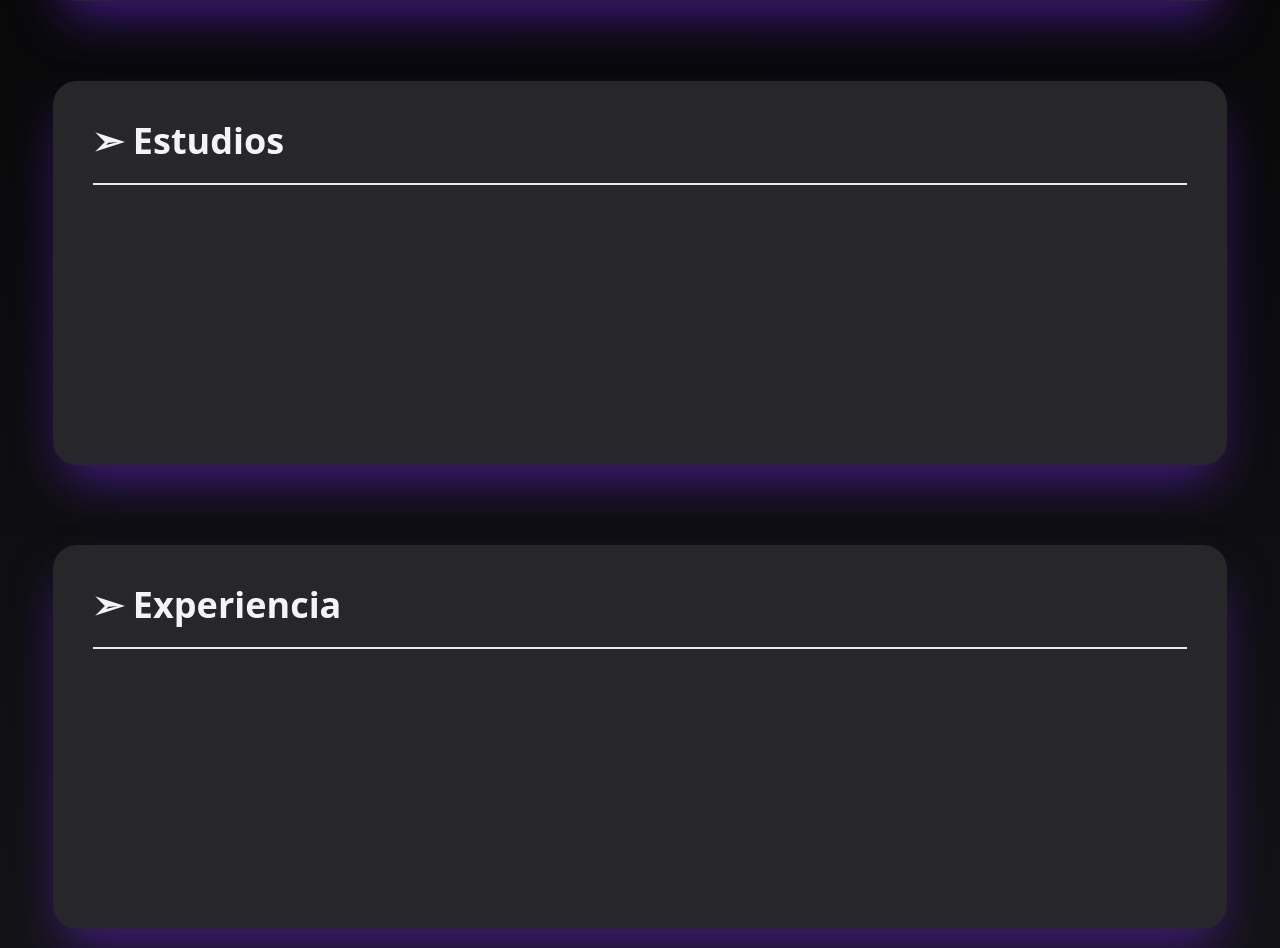
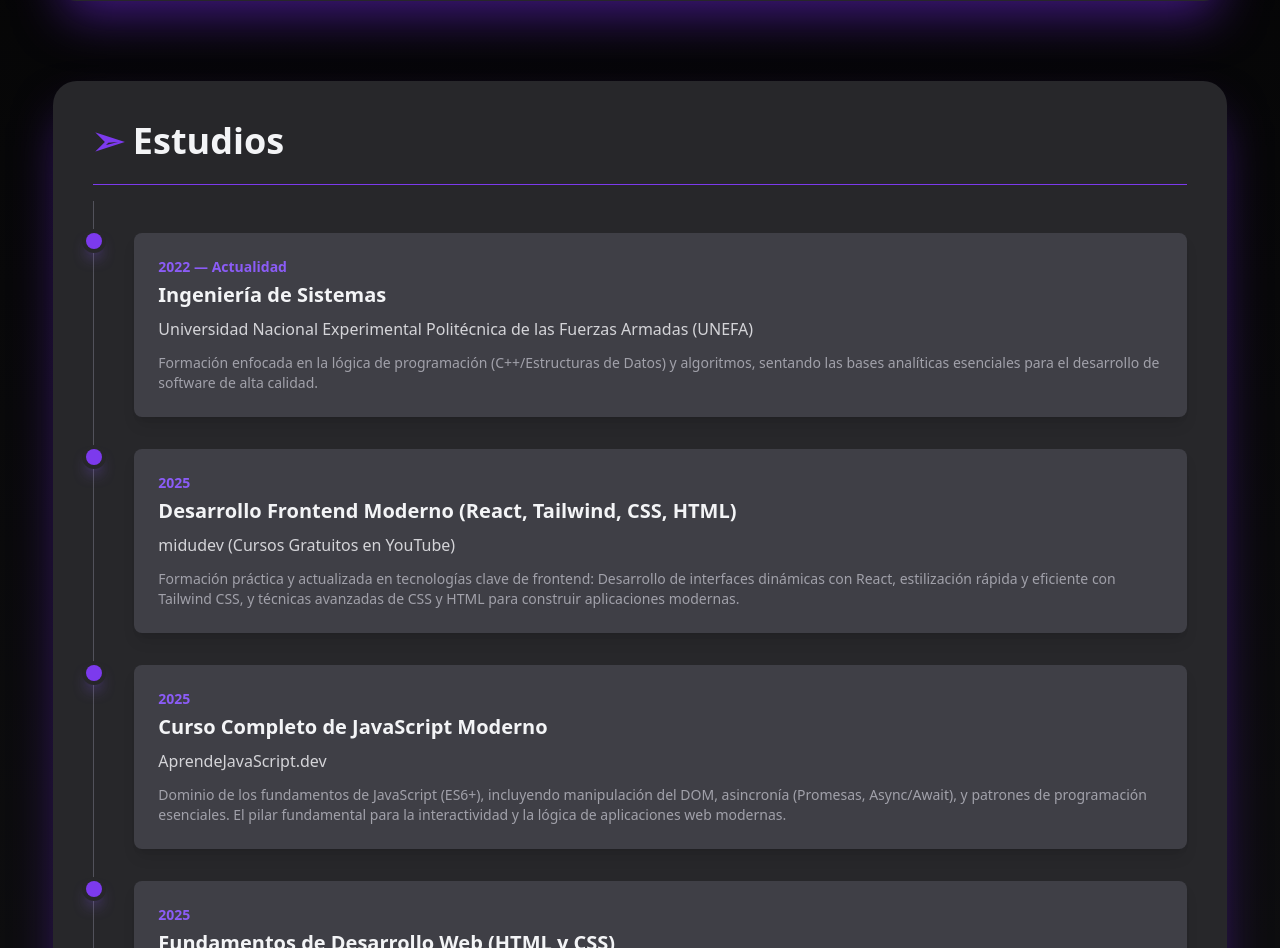
Before and after one commit to Ray-Phamton/Portfolio-Ray, a React (Vite) app: page / in a window 1280 px wide. Shown: the part 1724-2672 px from the top of the page. Built offline with nearby package versions, Linux system fonts and the light colour scheme.

Commit message:
Complete information was added to the studies section and work on that section was completed, beginning with the development of the experience section with a prototype of how the content will be displayed in the future.

```diff
--- a/src/components/Header.jsx
+++ b/src/components/Header.jsx
@@ -2,7 +2,7 @@ export function Header () {
   return (
     <header className=' fixed flex items-center place-items-center top-0 shadow-2xl h-20 w-full z-50 '>
       <div className='flex justify-center items-center pt-3 h-16 sm:w-80 pl-10 '>
-        <button className=' bg-gradient-to-tr from-violet-600 via-indigo-00 via-80% to-blue-600 h-10 w-32 shadow-lg shadow-violet-800/50 rounded-3xl z-10 text-gray-100 hover:scale-110 active:translate-y-1 transition' title='boton de accion'><strong>Contactar</strong></button>
+        <button className=' bg-gradient-to-tr from-violet-600 via-indigo-00 via-80% to-blue-600 h-10 w-32 shadow-lg shadow-violet-700/50 hover:shadow-violet-600 hover:shadow-lg rounded-3xl z-10 text-gray-100 hover:scale-110 active:translate-y-1 transition' title='boton de accion'><strong>Contactar</strong></button>
       </div>
       <div className='flex justify-between py-6 max-w-7xl mx-auto '>
         <ul className='flex whitespace-nowrap space-x-14'>
--- a/src/components/Main.jsx
+++ b/src/components/Main.jsx
@@ -1,5 +1,6 @@
 import ParticleBackground from './BackgroundParticles'
 import { SocialBubbles } from './SocialBubbles'
+import { StudyCard } from './StudyCard'
 
 export function Main () {
   return (
@@ -10,7 +11,7 @@ export function Main () {
       >
         <ParticleBackground />
 
-        <section className='flex flex-col sm:flex-row lg:pl-32 md:pl-20 sm:pl-12 justify-center items-center h-full z-10 pt-20'>
+        <section className='flex flex-col sm:flex-row lg:pl-32 md:pl-20 sm:pl-12  h-full z-10 pt-20'>
           <section className='flex flex-col justify-center sm:items-stretch sm:w-1/2 items-center h-full gap-2 z-10'>
             <img className=' sm:hidden h-52 rounded-full object-cover mt-6' src='https://raw.githubusercontent.com/Ray-Phamton/mini-portfolio/refs/heads/master/public/Raymon-perfil.jpeg' alt='image of Raymon Reyes' />
             <h1 className='lg:text-6xl md:text-5xl text-4xl font-extrabold sm:mb-4 text-gray-100'>Raymon Reyes</h1>
@@ -25,7 +26,7 @@ export function Main () {
 
           <section className='hidden sm:flex flex-col justify-center items-center h-full w-1/2 z-10'>
             <img className=' lg:h-80 md:h-72 sm:h-60 h-52 rounded-full object-cover' src='https://raw.githubusercontent.com/Ray-Phamton/mini-portfolio/refs/heads/master/public/Raymon-perfil.jpeg' alt='image of Raymon Reyes' />
-            <div className='flex items-center h-1/5 sm:gap-2 gap-4'>
+            <div className='flex items-center h-1/5 md:gap-8 sm:gap-2 gap-4 pt-24'>
               <SocialBubbles />
             </div>
           </section>
@@ -34,7 +35,7 @@ export function Main () {
       </section>
 
       <section className='flex flex-col items-center justify-center bg-gradient-to-b from-purple-950  via-black via-5%  to-zinc-900 z-10 gap-20 pt-20'>
-        <div id='About-me' className=' bg-zinc-800 w-11/12 p-10 rounded-3xl shadow-2xl shadow-violet-800/70 mx-auto'>
+        <section id='About-me' className=' bg-zinc-800 w-11/12 p-10 rounded-3xl shadow-2xl shadow-violet-800/70 mx-auto'>
           <h2 className='lg:text-4xl md:text-3xl text-2xl  font-extrabold mb-4 text-gray-100 h-16 border-b border-violet-600'><span className='text-violet-600'>➣</span> Acerca de mí</h2>
           <p className='lg:text-lg sm:text-base text-sm sm:w-3/4 w-full text-gray-100 mb-6'>  ¡Hola!, soy Raymon Reyes, tengo 19 años y soy un Desarrollador Web Junior apasionado por crear aplicaciones web responsivas y funcionales. Mi interés destaca en el desarrollo frontend utilizando la eficiencia de React y la velocidad de Tailwind CSS para crear interfaces rápidas, responsivas y, sobre todo, altamente intuitivas. Mi objetivo no es solo escribir código, sino construir productos digitales que las personas disfruten usar y encuentren utilidad dentro de ellas.
           </p>
@@ -50,27 +51,78 @@ export function Main () {
           <div className='mt-8 pt-4 border-t border-violet-600'>
             <h3 className='text-xl font-bold text-gray-100 mb-4'><span className='text-violet-600'>➣</span> Mi Enfoque</h3>
             <ul className='flex flex-wrap gap-4'>
-              <li className='flex items-center text-zinc-200 bg-gradient-to-tr from-violet-600 via-indigo-00 via-80% to-blue-600 px-4 py-2 rounded-full'>💡 Resolución de Problemas</li>
-              <li className='flex items-center text-zinc-200 bg-gradient-to-tr from-violet-600 via-indigo-00 via-80% to-blue-600 px-4 py-2 rounded-full'>🤝 Colaboración</li>
-              <li className='flex items-center text-zinc-200 bg-gradient-to-tr from-violet-600 via-indigo-00 via-80% to-blue-600 px-4 py-2 rounded-full'>📈 Aprendizaje Rápido</li>
+              <li className='flex items-center text-zinc-200 bg-gradient-to-tr from-violet-600 via-indigo-00 via-80% to-blue-600 px-4 py-2 rounded-full hover:scale-110 hover:shadow-lg hover:shadow-violet-700/50 transition'>💡 Resolución de Problemas</li>
+              <li className='flex items-center text-zinc-200 bg-gradient-to-tr from-violet-600 via-indigo-00 via-80% to-blue-600 px-4 py-2 rounded-full hover:scale-110 hover:shadow-lg hover:shadow-violet-700/70 transition'>🤝 Colaboración</li>
+              <li className='flex items-center text-zinc-200 bg-gradient-to-tr from-violet-600 via-indigo-00 via-80% to-blue-600 px-4 py-2 rounded-full hover:scale-110 hover:shadow-lg hover:shadow-violet-700/70 transition'>📈 Aprendizaje Rápido</li>
             </ul>
           </div>
-        </div>
+        </section>
 
-        <div id='Study' className=' bg-zinc-800 h-96 w-11/12 p-10 rounded-3xl shadow-2xl shadow-violet-800/70'>
-          <h2 className='lg:text-4xl md:text-3xl text-2xl font-extrabold mb-4 text-gray-100 h-16 border-b-2 '>➣ Estudios</h2>
+        <section id='Study' className=' bg-zinc-800 w-11/12 p-10 rounded-3xl shadow-2xl shadow-violet-800/70'>
+          <h2 className='lg:text-4xl md:text-3xl text-2xl  font-extrabold mb-4 text-gray-100 h-16 border-b border-violet-600'><span className='text-violet-600'>➣</span> Estudios</h2>
+
+          <StudyCard
+            year='2022 — Actualidad'
+            certification='Ingeniería de Sistemas'
+            institution='Universidad Nacional Experimental Politécnica de las Fuerzas Armadas (UNEFA)'
+            description='Formación enfocada en la lógica de programación (C++/Estructuras de Datos) y algoritmos, sentando las bases analíticas esenciales para el desarrollo de software de alta calidad.'
+          />
+          <StudyCard
+            year='2025'
+            certification='Desarrollo Frontend Moderno (React, Tailwind, CSS, HTML)'
+            institution='midudev (Cursos Gratuitos en YouTube)'
+            description='Formación práctica y actualizada en tecnologías clave de frontend: Desarrollo de interfaces dinámicas con React, estilización rápida y eficiente con Tailwind CSS, y técnicas avanzadas de CSS y HTML para construir aplicaciones modernas.'
+          />
+          <StudyCard
+            year='2025'
+            certification='Curso Completo de JavaScript Moderno'
+            institution='AprendeJavaScript.dev'
+            description='Dominio de los fundamentos de JavaScript (ES6+), incluyendo manipulación del DOM, asincronía (Promesas, Async/Await), y patrones de programación esenciales. El pilar fundamental para la interactividad y la lógica de aplicaciones web modernas.'
+          />
+          <StudyCard
+            year='2025'
+            certification='Fundamentos de Desarrollo Web (HTML y CSS)'
+            institution='Google actívate (Curso - 1/2)'
+            description='Adquisición de los conocimientos esenciales de HTML5 para la estructuración semántica de páginas web y CSS3 para el diseño, estilo y responsividad básica, estableciendo la base para el desarrollo frontend.'
+          />
+          <StudyCard
+            year='2018 — 2022'
+            certification='Bachillerato en Humanidades y Ciencias Sociales'
+            institution='U.E. Colegio Privado "La Milagrosa"'
+            description='Formación académica general enfocada en el análisis crítico de textos y sistemas de pensamiento, desarrollando habilidades avanzadas en estructura lógica, resolución de problemas complejos y comunicación clara.'
+          />
+        </section>
+
+        <section id='Experience' className=' bg-zinc-800 w-11/12 p-10 rounded-3xl shadow-2xl shadow-violet-800/70'>
+          <h2 className='lg:text-4xl md:text-3xl text-2xl  font-extrabold mb-4 text-gray-100 h-16 border-b border-violet-600'><span className='text-violet-600'>➣</span> Experiencia relevante</h2>
+          <div className='relative mb-12 pl-10 border-l border-zinc-600'>
+            <div className='absolute -left-2 top-1 w-4 h-4 rounded-full bg-violet-500 ring-4 ring-zinc-800' />
+
+            <div className='bg-zinc-700 p-6 rounded-lg shadow-md hover:shadow-violet-700/50 transition duration-300'>
+              <div className='flex flex-col items-start mb-2'>
+                <h3 className='text-xl font-bold text-gray-100'>Líder del Equipo de AI</h3>
+                <p className='text-sm font-semibold text-violet-400'>Marzo 2025 – julio 2025</p>
+              </div>
+              <p className='text-md font-medium text-zinc-300 mb-4'>Buffer-Ring (Organización sin Fines de Lucro)</p>
+
+              <ul className='list-disc list-inside space-y-2 text-zinc-300 text-sm ml-4'>
+                <li>Lideré un equipo de 4 miembros para integrar la Inteligencia Artificial y acelerar el desarrollo del e-commerce "Car-Fix".</li>
+                <li>Gestioné el flujo de trabajo del equipo, delegando tareas y asegurando el cumplimiento de objetivos bajo un esquema de desarrollo ágil.</li>
+                <li>Implementé y gestioné procesos de Git/GitHub (forks, pull requests, commits, amends, etc) para mantener la integridad del código base de la organización.</li>
+                <li>Investigué e implementé la funcionalidad beta de un asistente virtual, llevando conceptos AI a la funcionalidad web.</li>
+              </ul>
+
+              <a href='https://www.bufferring.org/' target='_blank' className='mt-4 inline-block text-violet-400 hover:text-violet-300 transition duration-150 text-sm font-medium' rel='noreferrer'>
+                Ver Buffer-Ring →
+              </a>
+            </div>
+          </div>
+        </section>
+
+        <section id='Projects' className=' bg-zinc-800 h-96 w-11/12 p-10 rounded-3xl shadow-2xl shadow-violet-800/70'>
+          <h2 className='lg:text-4xl md:text-3xl text-2xl  font-extrabold mb-4 text-gray-100 h-16 border-b border-violet-600'><span className='text-violet-600'>➣</span> Proyectos</h2>
           <p />
-        </div>
-
-        <div id='Experience' className=' bg-zinc-800 h-96 w-11/12 p-10 rounded-3xl shadow-2xl shadow-violet-800/70'>
-          <h2 className='lg:text-4xl md:text-3xl text-2xl font-extrabold mb-4 text-gray-100 h-16 border-b-2'>➣ Experiencia</h2>
-          <p />
-        </div>
-
-        <div id='Projects' className=' bg-zinc-800 h-96 w-11/12 p-10 rounded-3xl shadow-2xl shadow-violet-800/70'>
-          <h2 className='lg:text-4xl md:text-3xl text-2xl font-extrabold mb-4 text-gray-100 h-16 border-b-2'>➣Proyectos</h2>
-          <p />
-        </div>
+        </section>
       </section>
 
     </main>
--- /dev/null
+++ b/src/components/StudyCard.jsx
@@ -0,0 +1,22 @@
+export function StudyCard ({ certification, year, institution, description }) {
+  return (
+    <div className='relative pl-10 border-l border-zinc-600 pt-8  '>
+
+      <div className='absolute -left-2 top-8 w-4 h-4 rounded-full bg-violet-600 ring-4 ring-zinc-800 shadow-lg shadow-violet-500/80 ' />
+
+      <div className='flex flex-col bg-zinc-700 p-6 rounded-lg shadow-lg hover:shadow-violet-700/50 transition duration-300 hover:-translate-y-2 '>
+
+        <p className='text-sm font-semibold text-violet-500 mb-1'>{year}</p>
+        <h3 className='text-xl font-bold text-gray-100 mb-2'>{certification}</h3>
+
+        <p className='text-md font-medium text-zinc-300'>{institution}</p>
+
+        <p className='text-zinc-400 mt-3 text-sm'>
+          {description}
+        </p>
+
+      </div>
+    </div>
+
+  )
+}
```
Also changed, not shown: src/components/SocialBubbles.jsx (+4 -4 lines).
